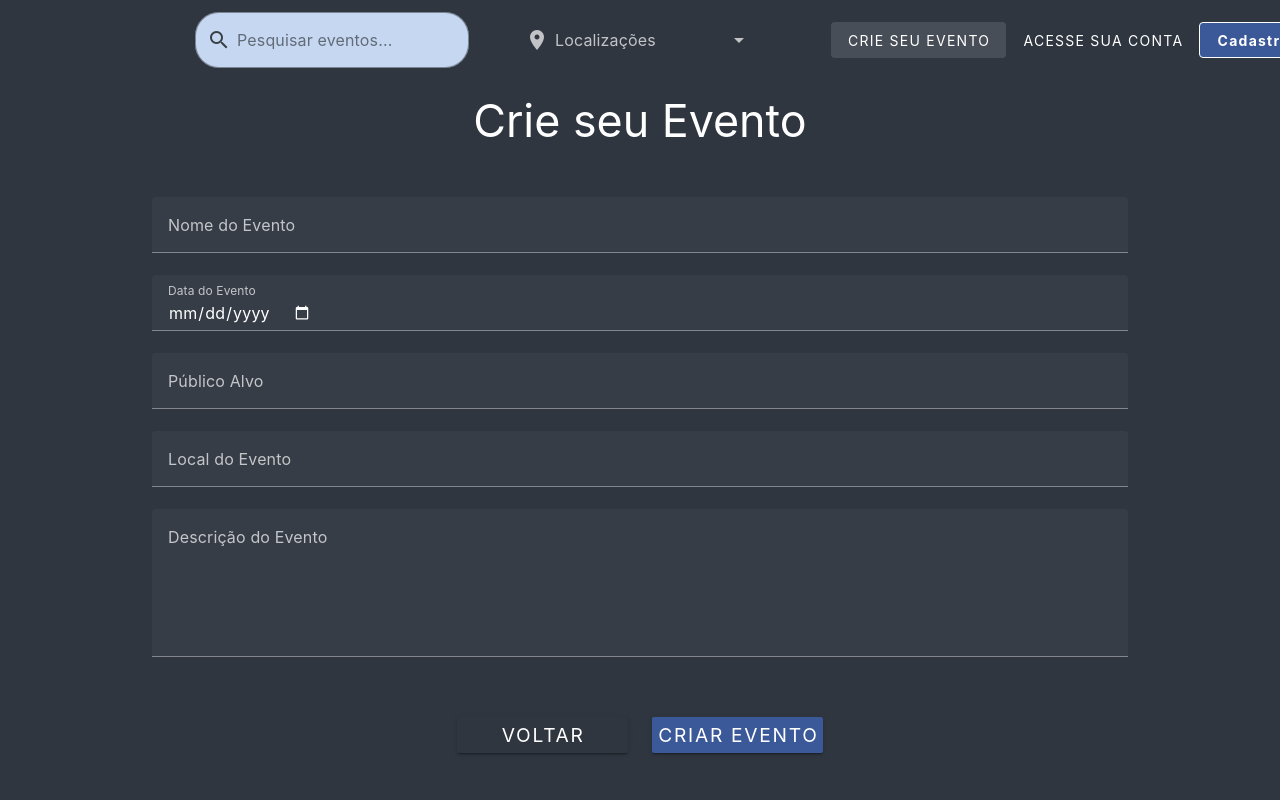
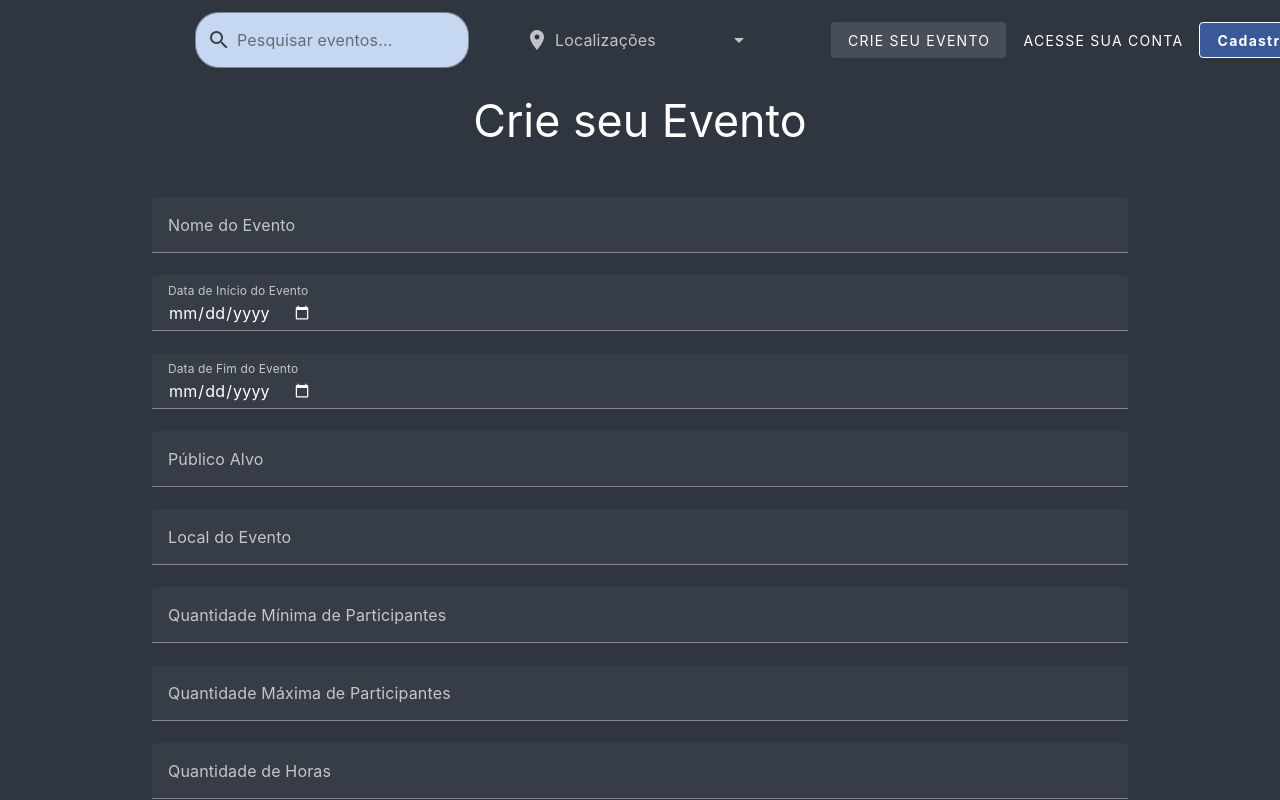
Before and after one commit to tallysdev/eventSync, a Vue app in the folder frontend/eventsync_front/: page /create-event in a window 1280 px wide. Built offline with nearby package versions, Linux system fonts and the light colour scheme.

Commit message:
feat: add extra fields #41

```diff
--- a/frontend/eventsync_front/src/views/CreateEventPage.vue
+++ b/frontend/eventsync_front/src/views/CreateEventPage.vue
@@ -6,9 +6,38 @@
         <h1 class="form-title">Crie seu Evento</h1>
         <v-form @submit.prevent="submitForm" class="pa-3 d-flex flex-column align-center max-width-form">
           <v-text-field v-model="eventName" label="Nome do Evento" required class="field-size"></v-text-field>
-          <v-text-field v-model="eventDate" label="Data do Evento" type="date" required class="field-size"></v-text-field>
+          <v-text-field v-model="eventStartDate" label="Data de Início do Evento" type="date" required class="field-size"></v-text-field>
+          <v-text-field v-model="eventEndDate" label="Data de Fim do Evento" type="date" required class="field-size"></v-text-field>
           <v-text-field v-model="eventPublic" label="Público Alvo" required class="field-size"></v-text-field>
           <v-text-field v-model="eventLocation" label="Local do Evento" required class="field-size"></v-text-field>
+          <v-text-field
+            v-model="eventMinParticipants"
+            label="Quantidade Mínima de Participantes"
+            type="number"
+            required
+            class="field-size"
+            min="1"
+            @keypress="validateNumberInput"
+          ></v-text-field>
+          <v-text-field
+            v-model="eventMaxParticipants"
+            label="Quantidade Máxima de Participantes"
+            type="number"
+            required
+            class="field-size"
+            min="1"
+            @keypress="validateNumberInput"
+          ></v-text-field>
+          <v-text-field
+            v-model="eventHours"
+            label="Quantidade de Horas"
+            type="number"
+            required
+            class="field-size"
+            min="1"
+            @keypress="validateNumberInput"
+          ></v-text-field>
+          <v-text-field v-model="eventType" label="Tipo do Evento" required class="field-size"></v-text-field>
           <v-textarea v-model="eventDescription" label="Descrição do Evento" required class="field-size"></v-textarea>
           <v-row class="mt-4">
             <v-col cols="6" class="d-flex justify-start">
@@ -33,42 +62,64 @@ import NavBar from '../components/NavBar.vue'
 import FooterVue from '../components/Footer.vue'
 
 const eventName = ref('')
-const eventDate = ref('')
+const eventStartDate = ref('')
+const eventEndDate = ref('')
 const eventDescription = ref('')
 const eventPublic = ref('')
 const eventLocation = ref('')
+const eventMinParticipants = ref('')
+const eventMaxParticipants = ref('')
+const eventHours = ref('')
+const eventType = ref('')
 const router = useRouter()
 
+const validateNumberInput = (event) => {
+  const key = event.key
+  if (!/[0-9]/.test(key)) {
+    event.preventDefault()
+  }
+}
+
+const validateFields = () => {
+  const fields = [
+    { value: eventName.value, message: 'Nome do Evento é obrigatório' },
+    { value: eventStartDate.value, message: 'Data de Início do Evento é obrigatória' },
+    { value: eventEndDate.value, message: 'Data de Fim do Evento é obrigatória' },
+    { value: eventPublic.value, message: 'Público Alvo é obrigatório' },
+    { value: eventLocation.value, message: 'Local do Evento é obrigatório' },
+    { value: eventMinParticipants.value && eventMinParticipants.value > 0, message: 'Quantidade Mínima de Participantes é obrigatória e deve ser maior que 0' },
+    { value: eventMaxParticipants.value && eventMaxParticipants.value > 0, message: 'Quantidade Máxima de Participantes é obrigatória e deve ser maior que 0' },
+    { value: eventHours.value && eventHours.value > 0, message: 'Quantidade de Horas é obrigatória e deve ser maior que 0' },
+    { value: eventType.value, message: 'Tipo do Evento é obrigatório' },
+    { value: eventDescription.value, message: 'Descrição do Evento é obrigatória' },
+  ]
+
+  for (const field of fields) {
+    if (!field.value) {
+      alert(field.message)
+      return false
+    }
+  }
+  return true
+}
+
 const submitForm = async () => {
-  // Verificação simples dos campos
-  if (!eventName.value.trim()) {
-    alert('Nome do Evento é obrigatório')
-    return
-  }
-  if (!eventDate.value) {
-    alert('Data do Evento é obrigatória')
-    return
-  }
-  if (!eventPublic.value.trim()) {
-    alert('Público Alvo é obrigatório')
-    return
-  }
-  if (!eventLocation.value.trim()) {
-    alert('Local do Evento é obrigatório')
-    return
-  }
-  if (!eventDescription.value.trim()) {
-    alert('Descrição do Evento é obrigatória')
+  if (!validateFields()) {
     return
   }
 
   try {
     const response = await axios.post('http://localhost:8000/api/eventos/', {
       nome: eventName.value,
-      data: eventDate.value,
+      dataInicio: eventStartDate.value,
+      dataFim: eventEndDate.value,
       public: eventPublic.value,
       location: eventLocation.value,
-      descricao: eventDescription.value
+      descricao: eventDescription.value,
+      minParticipants: eventMinParticipants.value,
+      maxParticipants: eventMaxParticipants.value,
+      horas: eventHours.value,
+      tipo: eventType.value
     })
     console.log('Evento criado:', response.data)
     alert('Evento criado com sucesso!')
@@ -82,7 +133,6 @@ const submitForm = async () => {
     }
   }
 }
-
 
 const goBack = () => {
   router.push({ name: 'home' })
```
